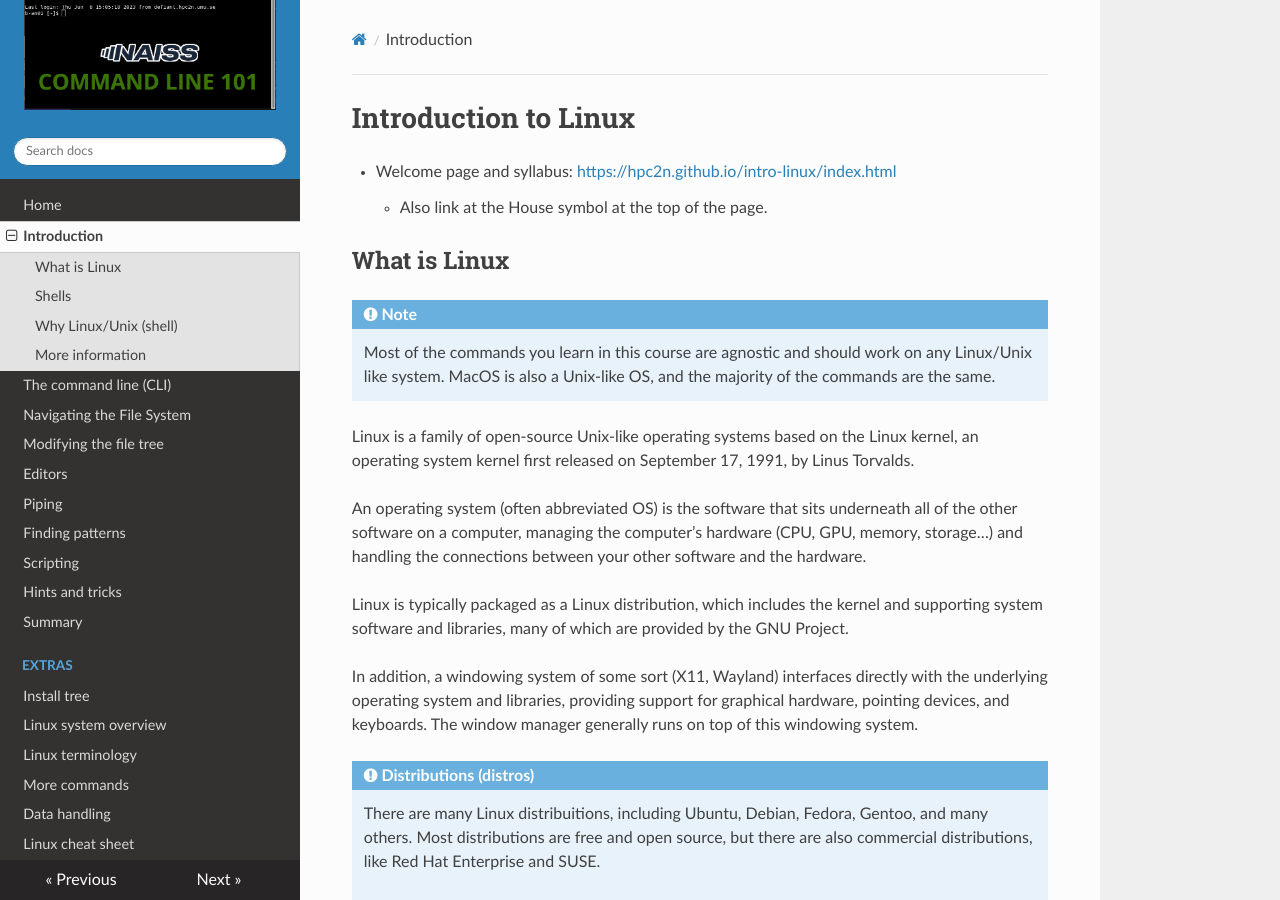
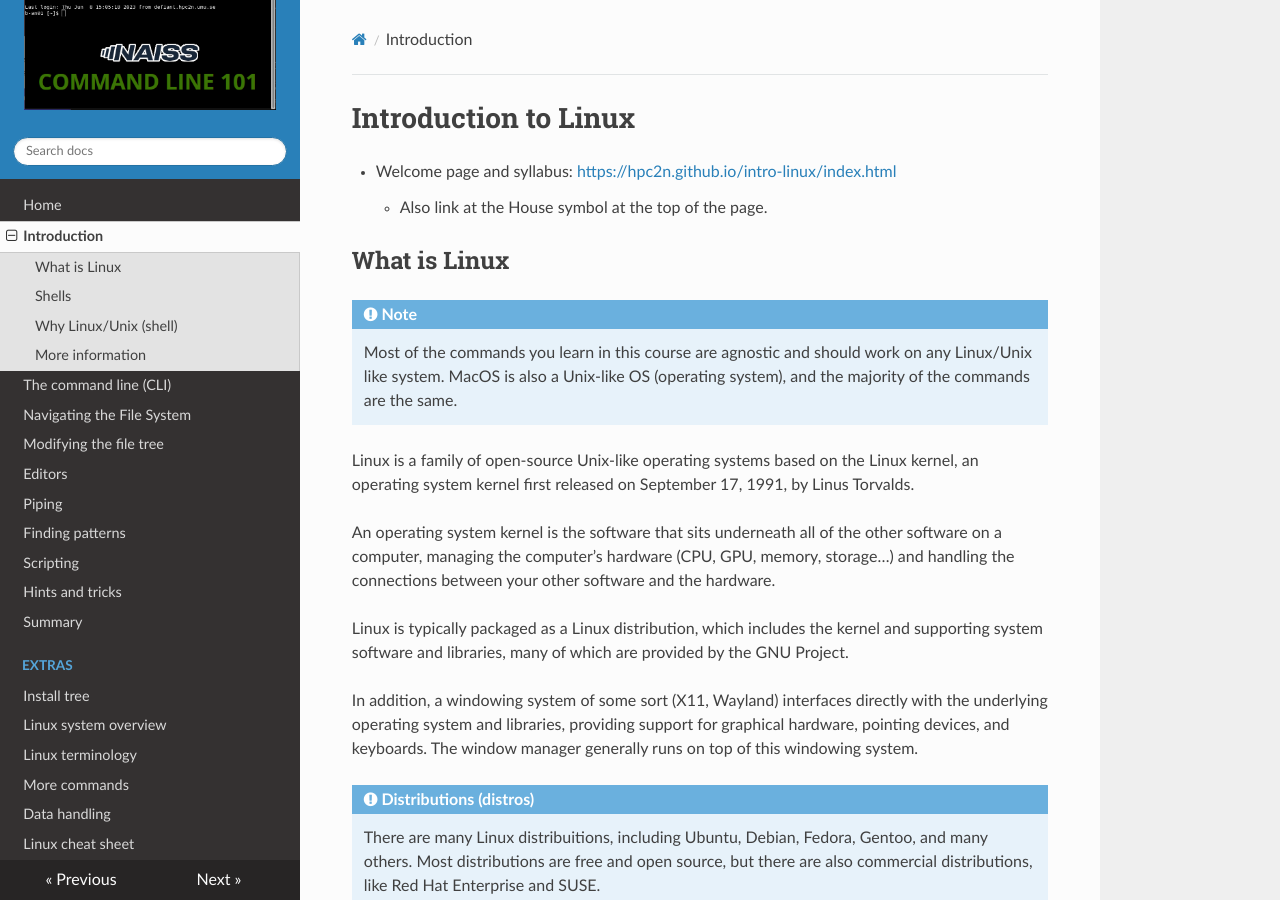
Before and after one commit to hpc2n/linux-command-line-101, an MkDocs documentation site: the page built from docs/intro.md, in a window 1280 px wide and 900 px high. Built offline with MkDocs 1.6.1, drawn with Linux system fonts in a browser that asks for light colours; nearby versions of some CDN libraries.

Commit message:
Adding the word kernel

```diff
--- a/docs/intro.md
+++ b/docs/intro.md
@@ -7,11 +7,11 @@
 
 !!! note
 
-    Most of the commands you learn in this course are agnostic and should work on any Linux/Unix like system. MacOS is also a Unix-like OS, and the majority of the commands are the same.
+    Most of the commands you learn in this course are agnostic and should work on any Linux/Unix like system. MacOS is also a Unix-like OS (operating system), and the majority of the commands are the same.
 
 Linux is a family of open-source Unix-like operating systems based on the Linux kernel, an operating system kernel first released on September 17, 1991, by Linus Torvalds.
 
-An operating system (often abbreviated OS) is the software that sits underneath all of the other software on a computer, managing the computer’s hardware (CPU, GPU, memory, storage...) and handling the connections between your other software and the hardware.
+An operating system kernel is the software that sits underneath all of the other software on a computer, managing the computer’s hardware (CPU, GPU, memory, storage...) and handling the connections between your other software and the hardware.
 
 Linux is typically packaged as a Linux distribution, which includes the kernel and supporting system software and libraries, many of which are provided by the GNU Project.
 
```
